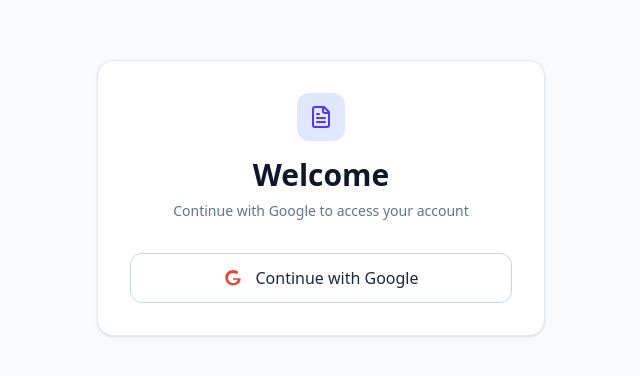
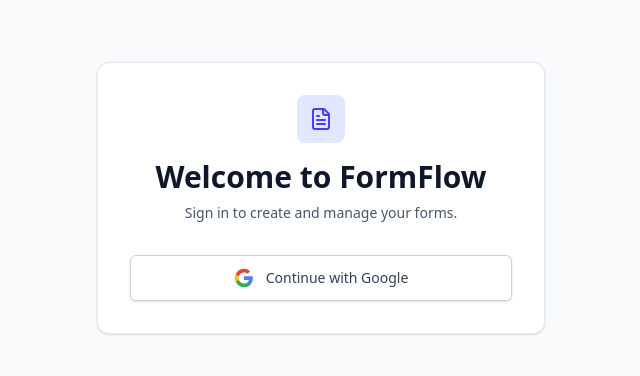
Before and after one commit to GovindKumar-aeroweb/form, a React (Vite) app: page /auth in a window 1280 px wide. Shown: the part 202-578 px from the top of the page, without its empty margins (319-959 px from the left). Built offline with nearby package versions, Linux system fonts and the light colour scheme.

Commit message:
Auth.tsx

```diff
--- a/src/pages/Auth.tsx
+++ b/src/pages/Auth.tsx
@@ -6,51 +6,64 @@
 export default function Auth() {
   const [loading, setLoading] = useState(false);
 
-  const handleGoogleLogin = async () => {
+  const handleGoogleSignIn = async () => {
     setLoading(true);
-
     try {
       const { error } = await supabase.auth.signInWithOAuth({
         provider: 'google',
         options: {
-          redirectTo: `${window.location.origin}/dashboard`,
-        },
+          redirectTo: `${window.location.origin}/dashboard`
+        }
       });
-
       if (error) throw error;
     } catch (error: any) {
-      toast.error(error.message || 'Google sign-in failed');
+      toast.error(error.message);
       setLoading(false);
     }
   };
 
   return (
-    <div className="min-h-screen flex items-center justify-center bg-slate-50 px-4">
-      <div className="w-full max-w-md rounded-2xl border border-slate-200 bg-white p-8 shadow-sm">
-        <div className="mb-8 flex flex-col items-center text-center">
-          <div className="mb-4 flex h-12 w-12 items-center justify-center rounded-xl bg-indigo-100 text-indigo-600">
-            <FileText className="h-6 w-6" />
+    <div className="min-h-screen flex items-center justify-center bg-slate-50 py-12 px-4 sm:px-6 lg:px-8">
+      <div className="max-w-md w-full space-y-8 bg-white p-8 rounded-xl shadow-sm border border-slate-200 text-center">
+        <div className="flex flex-col items-center">
+          <div className="w-12 h-12 bg-indigo-100 text-indigo-600 rounded-lg flex items-center justify-center mb-4">
+            <FileText className="w-6 h-6" />
           </div>
-          <h1 className="text-3xl font-bold text-slate-900">Welcome</h1>
-          <p className="mt-2 text-sm text-slate-500">
-            Continue with Google to access your account
+          <h2 className="text-3xl font-extrabold text-slate-900">
+            Welcome to FormFlow
+          </h2>
+          <p className="mt-2 text-sm text-slate-600">
+            Sign in to create and manage your forms.
           </p>
         </div>
 
+        <div className="mt-8">
           <button
-          type="button"
-          onClick={handleGoogleLogin}
+            onClick={handleGoogleSignIn}
             disabled={loading}
-          className="flex w-full items-center justify-center gap-3 rounded-xl border border-slate-300 bg-white px-4 py-3 font-medium text-slate-800 transition hover:bg-slate-50 disabled:opacity-60"
+            className="w-full flex items-center justify-center gap-3 py-3 px-4 border border-slate-300 rounded-md shadow-sm bg-white text-sm font-medium text-slate-700 hover:bg-slate-50 focus:outline-none focus:ring-2 focus:ring-offset-2 focus:ring-indigo-500 disabled:opacity-50 transition-colors"
           >
-          <svg className="h-5 w-5" viewBox="0 0 24 24" aria-hidden="true">
+            <svg className="w-5 h-5" viewBox="0 0 24 24">
               <path
+                d="M22.56 12.25c0-.78-.07-1.53-.2-2.25H12v4.26h5.92c-.26 1.37-1.04 2.53-2.21 3.31v2.77h3.57c2.08-1.92 3.28-4.74 3.28-8.09z"
+                fill="#4285F4"
+              />
+              <path
+                d="M12 23c2.97 0 5.46-.98 7.28-2.66l-3.57-2.77c-.98.66-2.23 1.06-3.71 1.06-2.86 0-5.29-1.93-6.16-4.53H2.18v2.84C3.99 20.53 7.7 23 12 23z"
+                fill="#34A853"
+              />
+              <path
+                d="M5.84 14.09c-.22-.66-.35-1.36-.35-2.09s.13-1.43.35-2.09V7.07H2.18C1.43 8.55 1 10.22 1 12s.43 3.45 1.18 4.93l2.85-2.22.81-.62z"
+                fill="#FBBC05"
+              />
+              <path
+                d="M12 5.38c1.62 0 3.06.56 4.21 1.64l3.15-3.15C17.45 2.09 14.97 1 12 1 7.7 1 3.99 3.47 2.18 7.07l3.66 2.84c.87-2.6 3.3-4.53 6.16-4.53z"
                 fill="#EA4335"
-              d="M12 10.2v3.9h5.4c-.2 1.3-1.5 3.9-5.4 3.9-3.3 0-6-2.7-6-6s2.7-6 6-6c1.9 0 3.1.8 3.9 1.5l2.7-2.6C17 3.4 14.8 2.4 12 2.4 6.9 2.4 2.8 6.5 2.8 11.6S6.9 20.8 12 20.8c6.9 0 9.1-4.8 9.1-7.2 0-.5-.1-.9-.1-1.3H12z"
               />
             </svg>
-          {loading ? 'Redirecting...' : 'Continue with Google'}
+            {loading ? 'Connecting...' : 'Continue with Google'}
           </button>
+        </div>
       </div>
     </div>
   );
```
Lines whose indentation alone changed are shown as unchanged.
